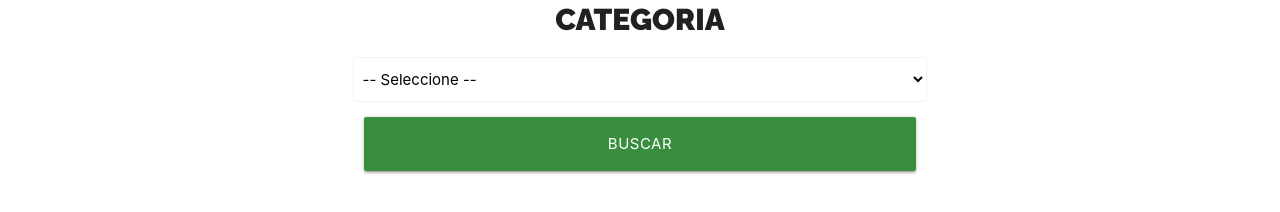
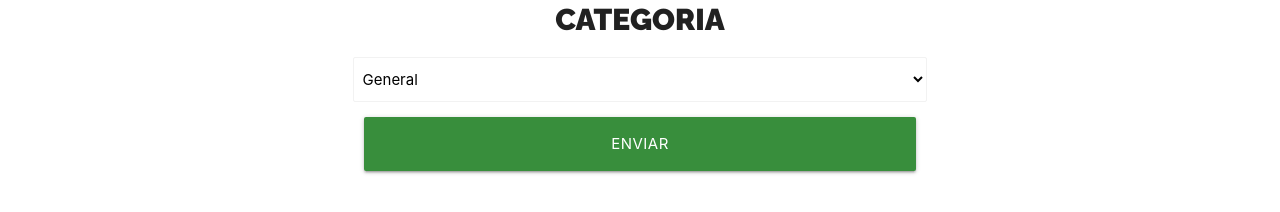
Before and after one commit to JeralPineda/react-noticias, a React (Create React App) app: page / in a window 1280 px wide. Shown: the part 160-372 px from the top of the page. Built offline with nearby package versions, Linux system fonts and the light colour scheme.

Commit message:
Mostrando las ctegorias en el select

```diff
--- a/src/components/Formulario.js
+++ b/src/components/Formulario.js
@@ -2,7 +2,18 @@ import styles from './Formulario.module.css';
 import useSelect from './hooks/useSelect';
 
 const Formulario = () => {
-   const [categoria, SelectNoticias] = useSelect('', '');
+   const opciones = [
+      { value: 'general', label: 'General' },
+      { value: 'business', label: 'Negocios' },
+      { value: 'entertainment', label: 'Entretenimiento' },
+      { value: 'health', label: 'Salud' },
+      { value: 'science', label: 'Ciencia' },
+      { value: 'sports', label: 'Deportes' },
+      { value: 'technology', label: 'Tecnología' },
+   ];
+
+   // utilizar custom hooks
+   const [categoria, SelectNoticias] = useSelect('general', opciones);
 
    return (
       <div className={`${styles.buscador} row`}>
@@ -13,12 +24,14 @@ const Formulario = () => {
                <SelectNoticias />
 
                <div className='input-field col s12'>
-                  <input
+                  <button
                      //
                      type='submit'
                      className={`${styles.btn_block} btn-large green darken-2`}
                      value='Buscar'
-                  />
+                  >
+                     Enviar
+                  </button>
                </div>
             </form>
          </div>
--- a/src/components/hooks/useSelect.js
+++ b/src/components/hooks/useSelect.js
@@ -1,11 +1,20 @@
-import React, { useState } from 'react';
+import { useState } from 'react';
 
-const useSelect = ({ stateInicial, opciones }) => {
+const useSelect = (stateInicial, opciones) => {
    const [state, setState] = useState(stateInicial);
 
    const SelectNoticias = () => (
-      <select className='browser-default'>
-         <option value=''>-- Seleccione --</option>
+      <select
+         //
+         className='browser-default'
+         defaultValue={state}
+         onChange={(e) => setState(e.target.value)}
+      >
+         {opciones.map((opcion) => (
+            <option key={opcion.value} value={opcion.value}>
+               {opcion.label}
+            </option>
+         ))}
       </select>
    );
 
```
